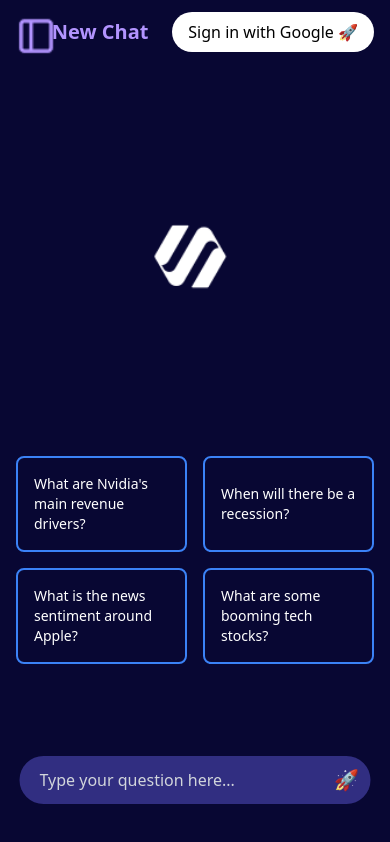
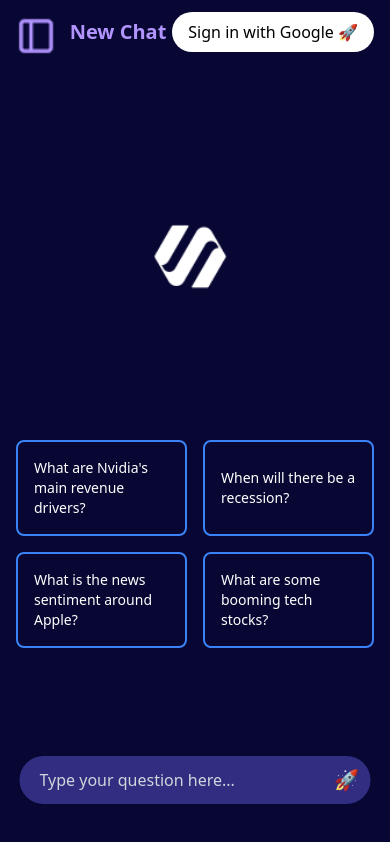
Before and after one commit to abstractlabz/FINEAS-UI, a Next.js app: page /chat in a window 390 px wide. Built offline with nearby package versions, Linux system fonts and the light colour scheme.

Commit message:
more formatting for mobile

```diff
--- a/src/components/navheader.tsx
+++ b/src/components/navheader.tsx
@@ -11,13 +11,13 @@ const ChatHeader: React.FC<ChatHeaderProps> = ({ profileImageUrl, chatName, side
   return (
     <div className="relative w-full h-16 flex items-center justify-between p-4 bg-header-color transition-all duration-300">
       <div
-        className={`text-xl ml-[10%] font-semibold text-[#B294FF] transition-transform transform ${
+        className={`text-xl ml-[15%] font-semibold text-[#B294FF] transition-transform transform z-50 ${
           sidebarVisible
-            ? 'translate-x-72 sm:translate-y-0 translate-y-12' // Down shift on small screens only
+            ? 'translate-x-0 translate-y-0' // Reset on all screens
             : 'translate-x-0 translate-y-0' // Reset on all screens
         }`}
       >
-        {chatName}
+        {chatName.length > 10 ? `${chatName.substring(0, 7)}...` : chatName}
       </div>
       <div className="flex-grow top-[10px]"></div>
       {profileImageUrl ? (
--- a/src/components/sidebar-pop.tsx
+++ b/src/components/sidebar-pop.tsx
@@ -120,7 +120,7 @@ const styles = {
     cursor: 'pointer',
   },
   footer: {
-    height: '15%',
+    height: '30%',
     padding: '10px',
     borderTop: '0px solid #E0E0E0',
     display: 'flex',
--- a/src/pages/chat.tsx
+++ b/src/pages/chat.tsx
@@ -362,7 +362,7 @@ const Chat: React.FC = () => {
               />
             </div>
 
-            <div className="grid grid-cols-2 gap-4 mt-0 mb-8">
+            <div className="grid grid-cols-2 gap-4 mt-0 mb-12">
               <ChatBubble
                 text="What are Nvidia's main revenue drivers?"
                 onClick={() => handleChatBubbleClick("What are Nvidia's main revenue drivers?")}
```
